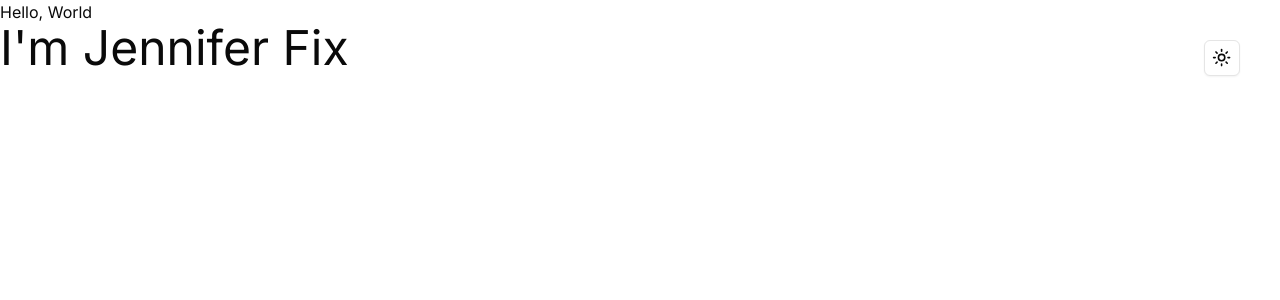
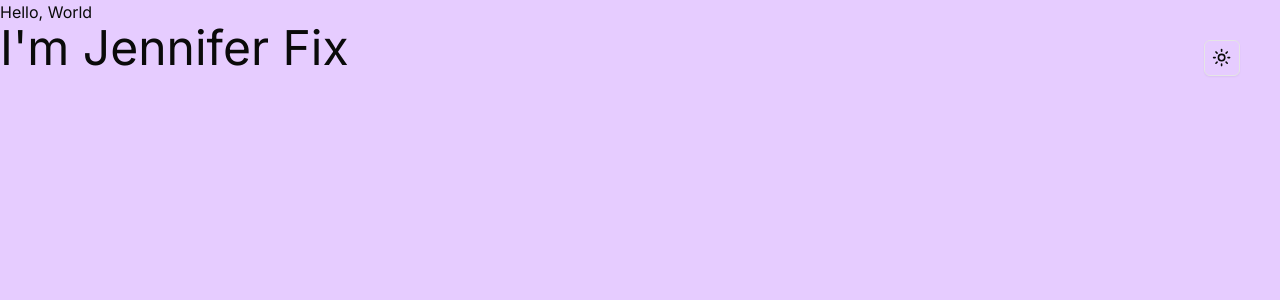
Before and after one commit to jenniferfix/jenniferfix.ca, a Next.js app: page / in a window 1280 px wide. Shown: the top 300 px of the page. Built offline with nearby package versions, Linux system fonts and the light colour scheme.

Commit message:
Change base background colors

```diff
--- a/src/app/globals.css
+++ b/src/app/globals.css
@@ -24,7 +24,7 @@
 
 @layer base {
   :root {
-    --background: 0 0% 100%;
+    --background: 270 100% 90%;
     --foreground: 0 0% 3.9%;
     --card: 0 0% 100%;
     --card-foreground: 0 0% 3.9%;
@@ -51,7 +51,7 @@
     --radius: 0.5rem;
   }
   .dark {
-    --background: 0 0% 3.9%;
+    --background: 270 100% 9%;
     --foreground: 0 0% 98%;
     --card: 0 0% 3.9%;
     --card-foreground: 0 0% 98%;
```
